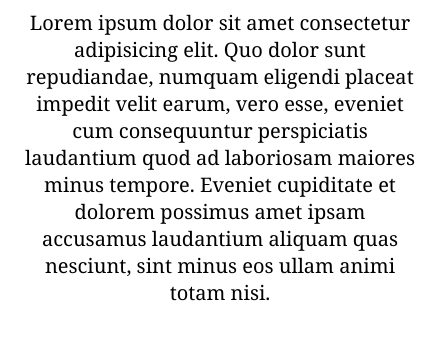
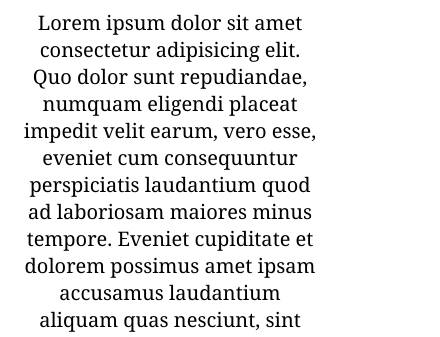
Before and after one commit to Yamoah-Obed/Y-Gym, a plain HTML site: page Pages/About.html in a window 390 px wide. Shown: the part 587-924 px from the top of the page, 440 px wide, since content can reach past the window. Drawn offline with Linux system fonts and the light colour scheme.

Commit message:
Update About.css

```diff
--- a/Pages/About.css
+++ b/Pages/About.css
@@ -153,6 +153,12 @@ body{
     display:block;
     text-align: center;
   }
+  .abtext{
+  width: 300px;
+  padding: 20px;
+  text-align: center;
+  font-size: 20px;
+}
 
   .im img{
     height: 400px;
```
